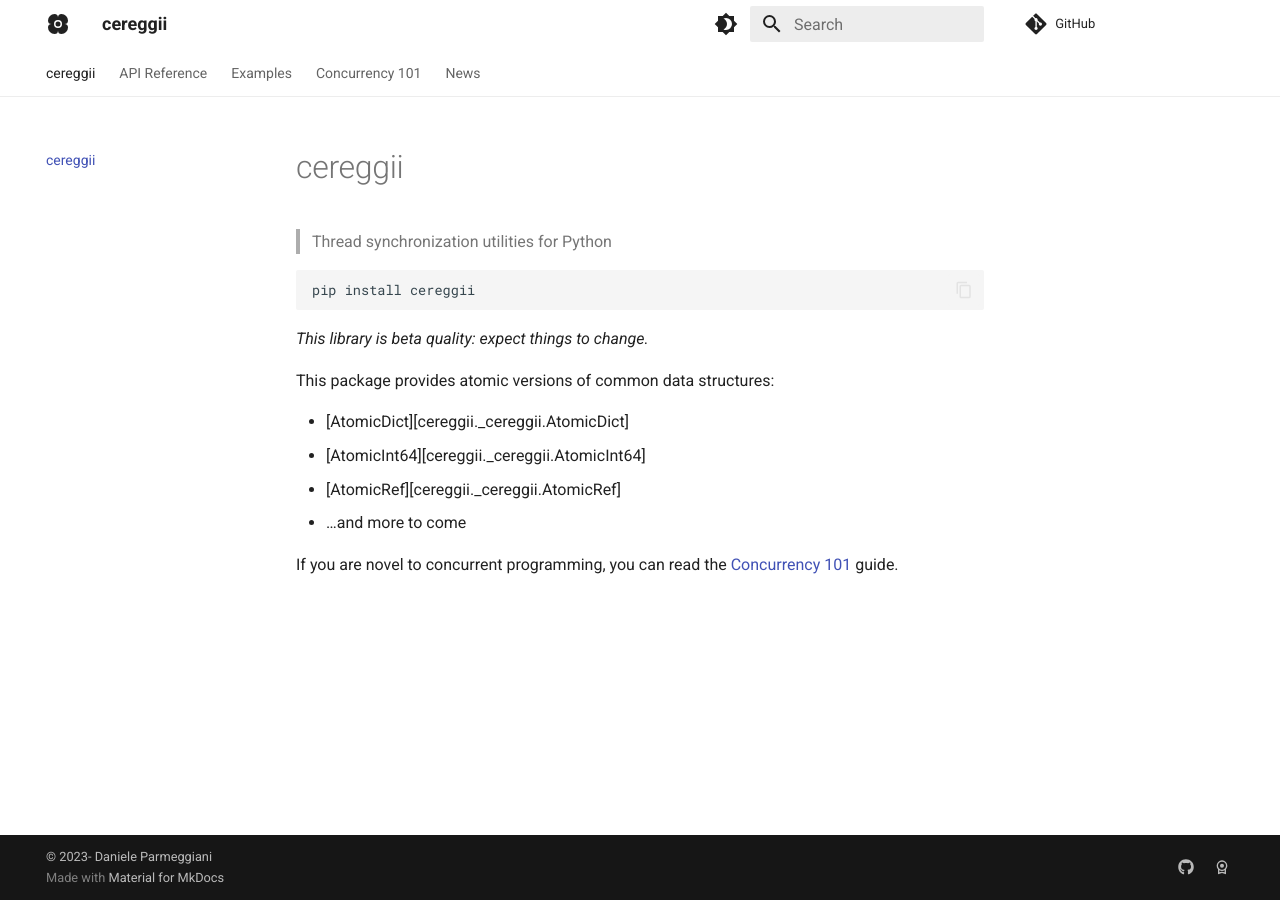
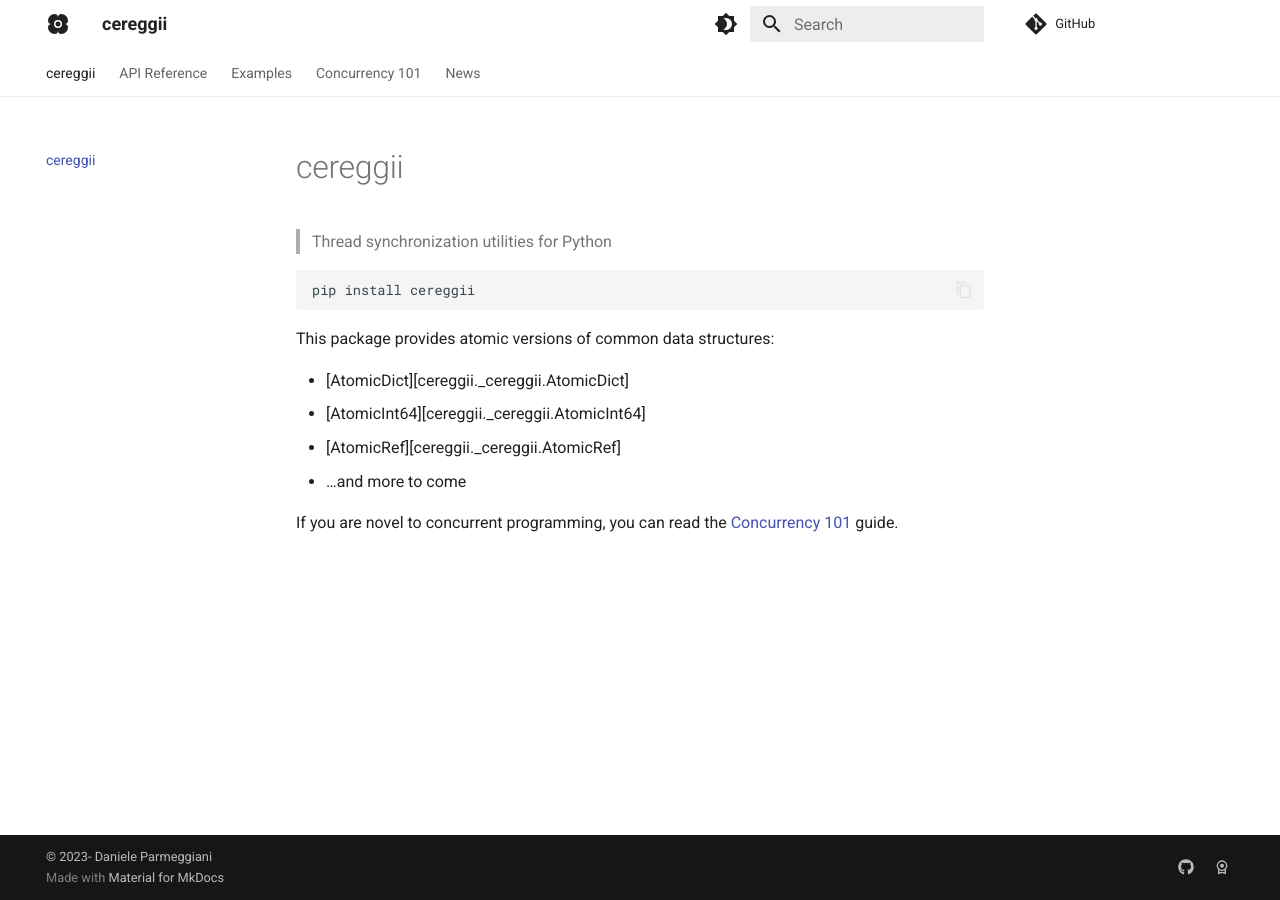
Before and after one commit to dpdani/cereggii, an MkDocs documentation site: the page built from docs/index.md, in a window 1280 px wide. Built offline with MkDocs 1.6.1 and Material for MkDocs 9.7.7, drawn with Linux system fonts in a browser that asks for light colours; comment, search, counter and statistics services are not loaded; the version menu is left out.

Commit message:
let's stop calling this beta

````diff
--- a/docs/index.md
+++ b/docs/index.md
@@ -5,8 +5,6 @@
 ```shell
 pip install cereggii
 ```
-
-*This library is beta quality: expect things to change.*
 
 This package provides atomic versions of common data structures:
 
--- a/pyproject.toml
+++ b/pyproject.toml
@@ -16,7 +16,7 @@ keywords = [
   "multithreading",
 ]
 classifiers = [
-  "Development Status :: 4 - Beta",
+  "Development Status :: 5 - Production/Stable",
   "Intended Audience :: Developers",
   "License :: OSI Approved :: Apache Software License",
   "Programming Language :: Python",
````
Also changed, not shown: README.md (+0 -2 lines).
